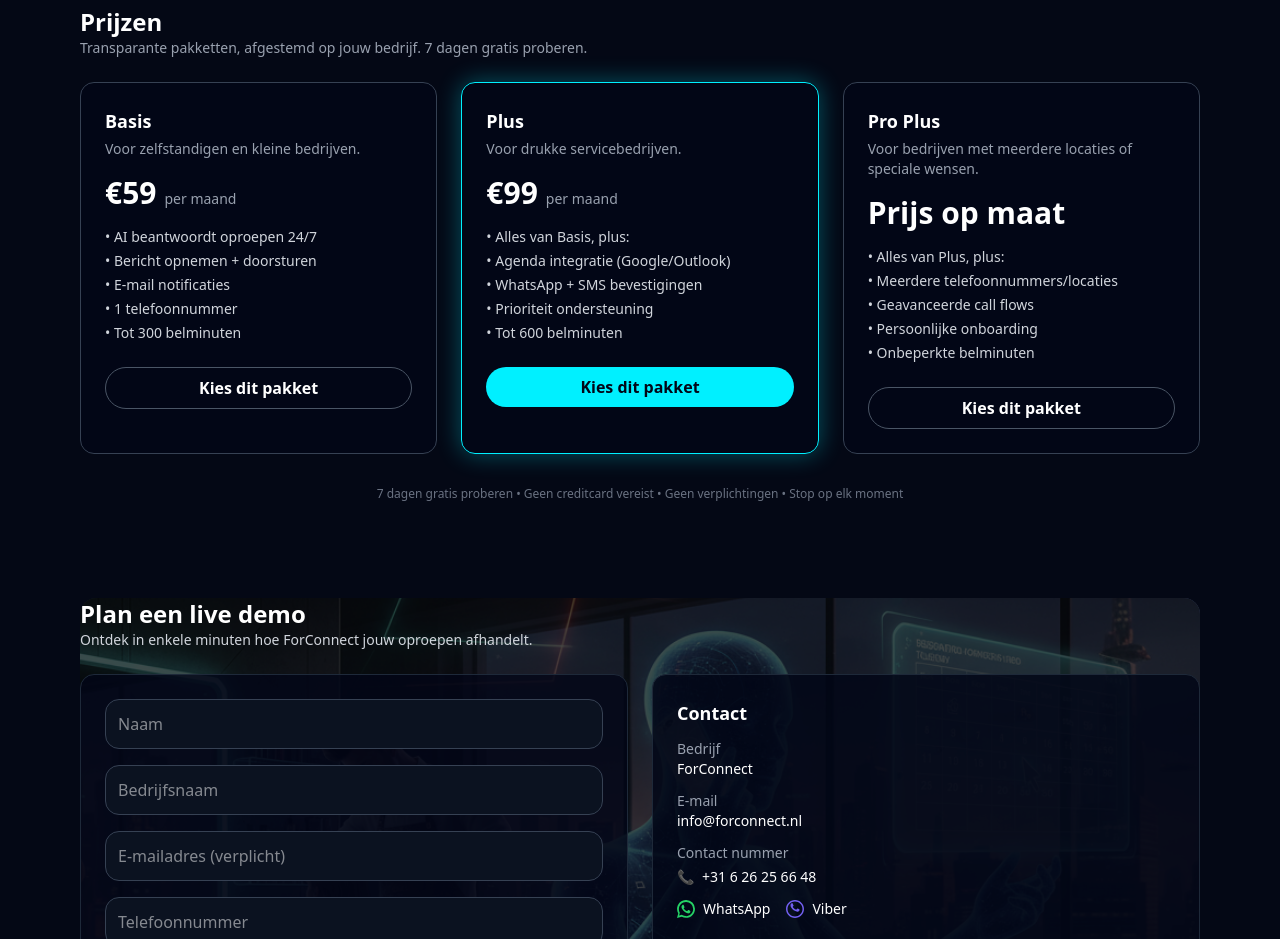
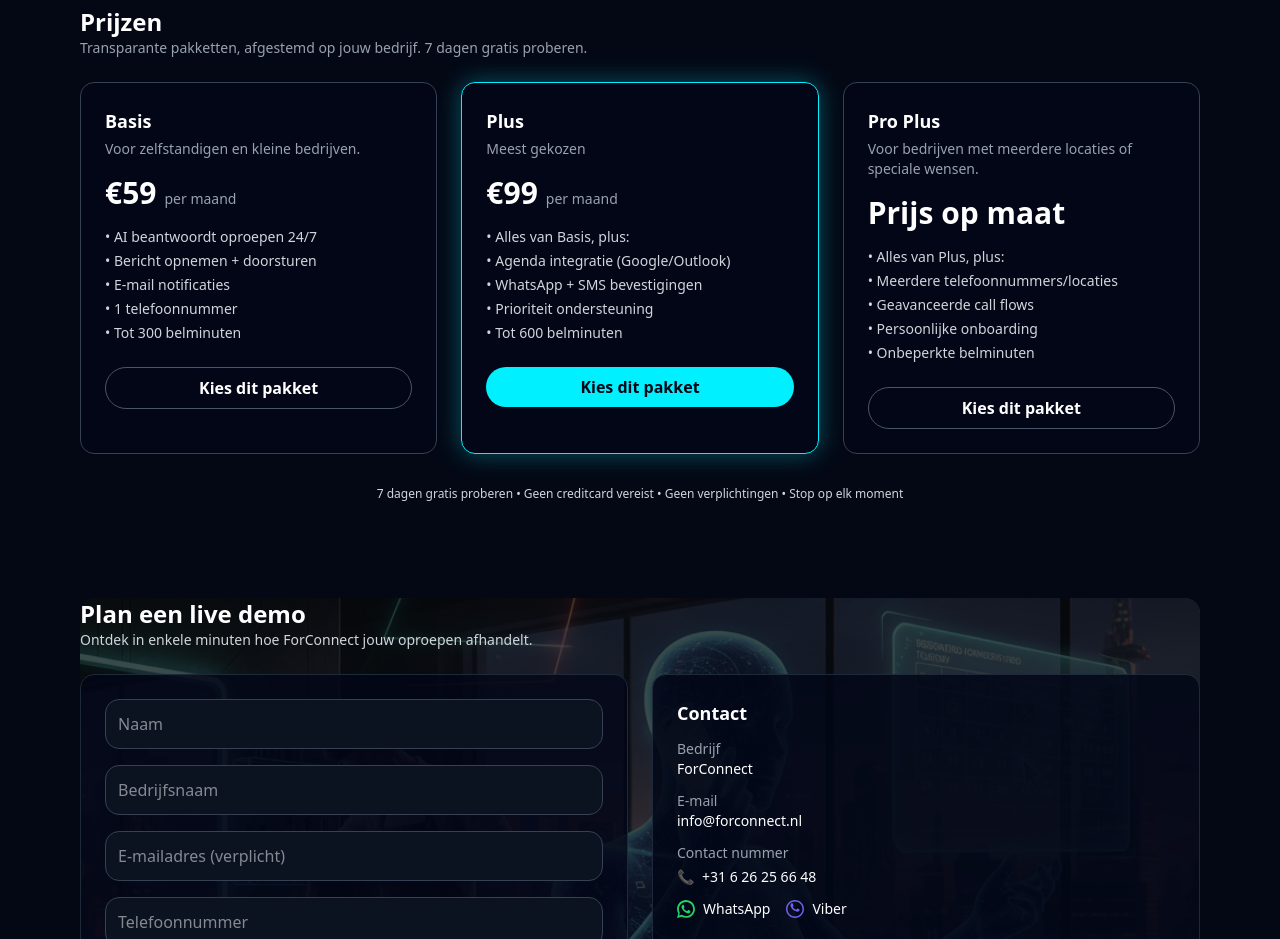
Before and after one commit to ForConnect/forconnect-site, a Next.js app: page / in a window 1280 px wide. Shown: the part 1420-2359 px from the top of the page. Built offline with nearby package versions, Linux system fonts and the light colour scheme.

Commit message:
Update Plus description and disclaimer visibility

```diff
--- a/app/page.tsx
+++ b/app/page.tsx
@@ -107,7 +107,7 @@
         name: 'Plus',
         price: '€99',
         per: 'per maand',
-        description: 'Voor drukke servicebedrijven.',
+        description: 'Meest gekozen',
         features: [
           'Alles van Basis, plus:',
           'Agenda integratie (Google/Outlook)',
@@ -221,7 +221,7 @@
         name: 'Plus',
         price: '€99',
         per: 'per month',
-        description: 'For busy service businesses.',
+        description: 'Most popular',
         features: [
           'Everything in Basis, plus:',
           'Calendar integration (Google/Outlook)',
@@ -496,7 +496,7 @@
 
           {/* Trial disclaimer */}
           <div className="mt-8 text-center">
-            <p className="text-xs text-gray-500">
+            <p className="text-xs text-gray-300">
               {lang === 'nl'
                 ? '7 dagen gratis proberen • Geen creditcard vereist • Geen verplichtingen • Stop op elk moment'
                 : '7-day free trial • No credit card required • No obligations • Cancel anytime'}
```
